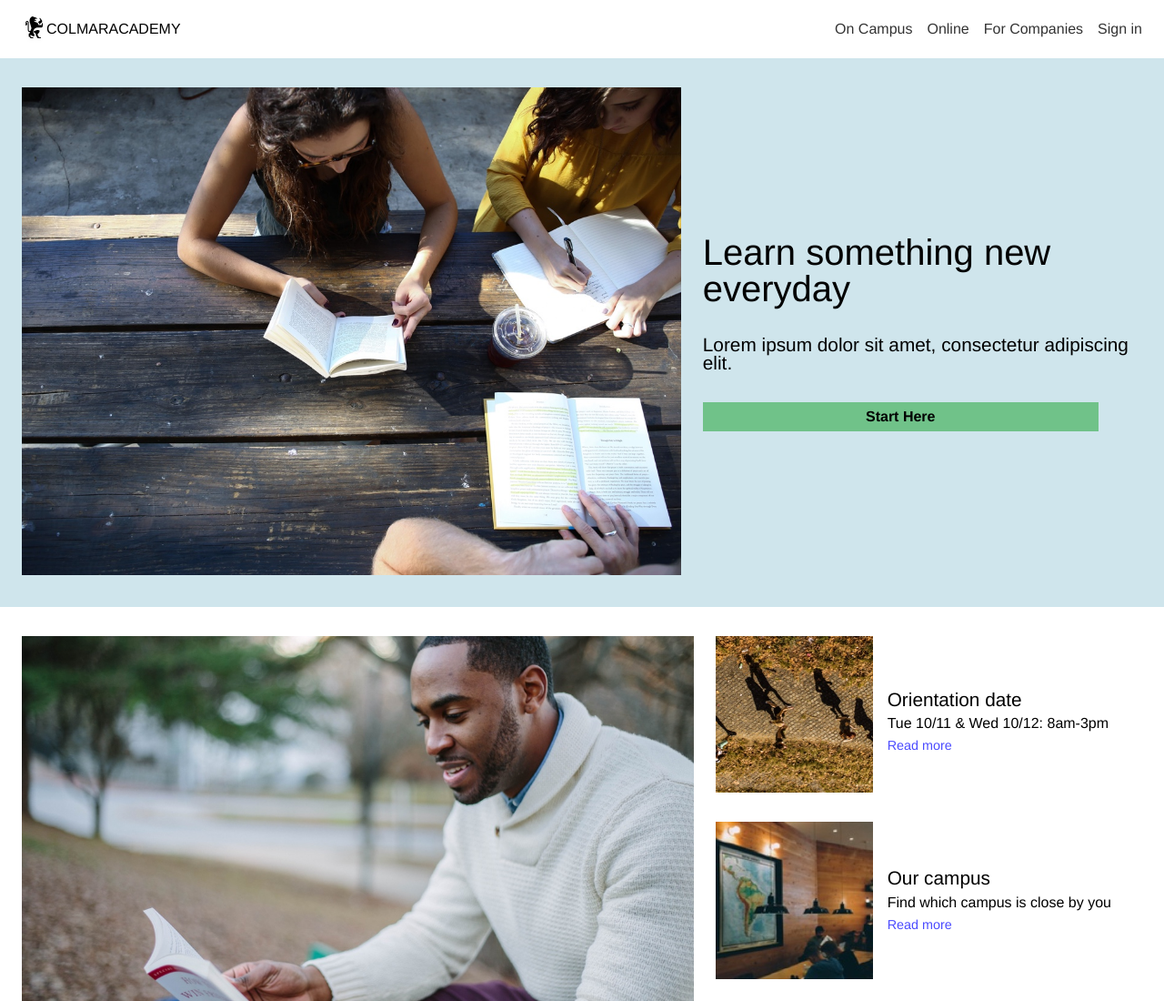
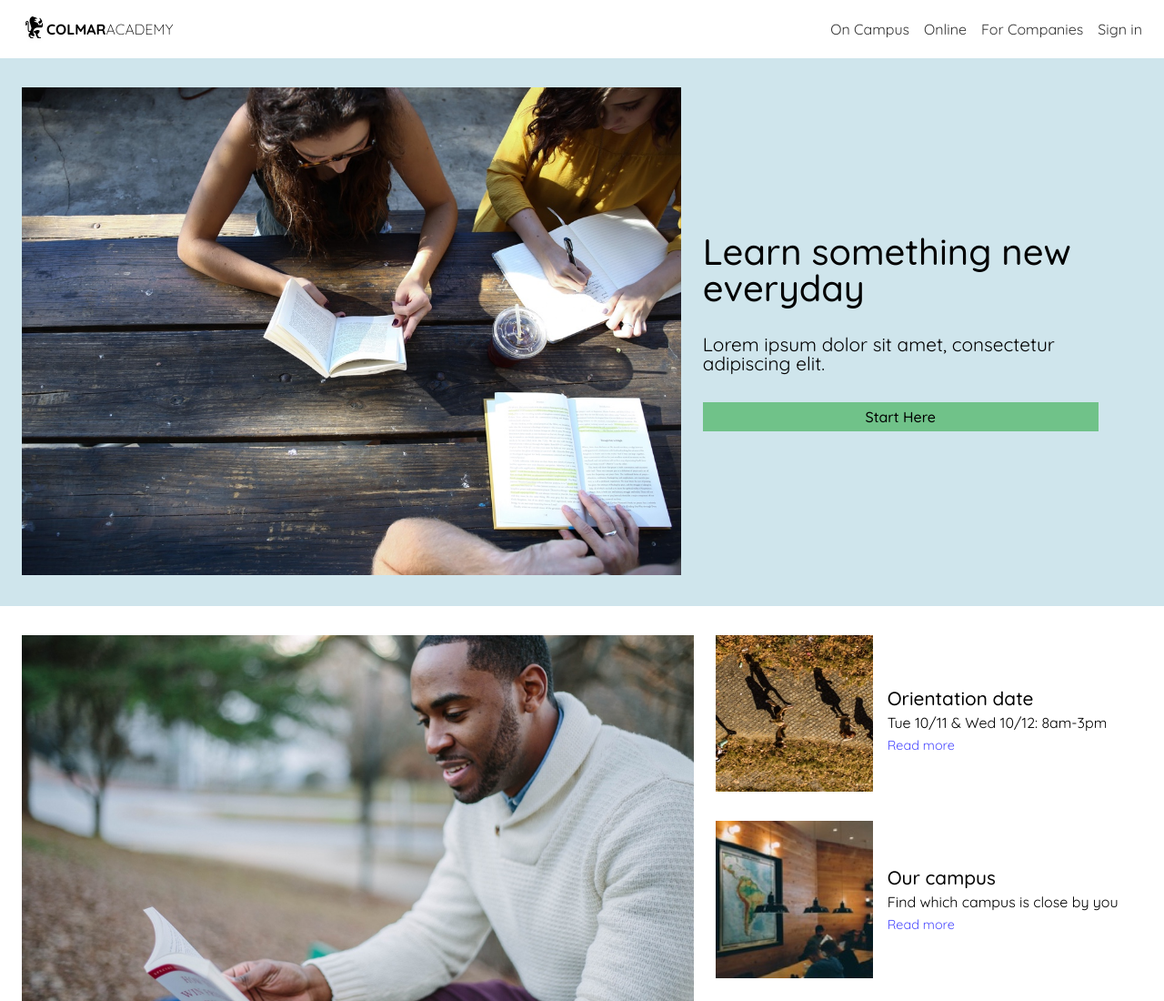
Before and after one commit to halcyondays22/colmar, a plain HTML site: page index.html in a window 1280 px wide. Shown: the top 1100 px of the page at 91% size. Drawn offline with Linux system fonts and the light colour scheme.

Commit message:
Added iphone meta

```diff
--- a/index.html
+++ b/index.html
@@ -1,10 +1,13 @@
 <!DOCTYPE html>
+
 <html lang="en" dir="ltr">
   <head>
+    <meta name="viewport" content="width=device-width, initial-scale=1.0">
     <meta charset="utf-8">
     <title>Colmar Academy</title>
     <link rel="stylesheet" type="text/css" href="resources/css/reset.css">
     <link rel="stylesheet" type="text/css" href="resources/css/style.css">
+    <link href="https://fonts.googleapis.com/css?family=Quicksand:300,400,500,700" rel="stylesheet">
   </head>
   <body>
 
@@ -12,7 +15,7 @@
     <header>
       <div class="logo">
         <img src="resources/images/ic-logo.svg" alt="logo">
-        <h2>colmar<span>academy</span></h2>
+        <h2><span>colmar</span>academy</h2>
       </div>
       <nav class="desktop_nav">
         <ul>
--- a/resources/css/style.css
+++ b/resources/css/style.css
@@ -7,7 +7,7 @@ html {
 body {
   font-size: 16px;
   width: 100%;
-  font-family: Helvetica;
+  font-family: Quicksand, san-serif;
 }
 
 .main-body {
@@ -39,12 +39,17 @@ header {
   margin-left: 1.5rem;
 }
 
+.logo span {
+  font-weight: bold;
+}
+
 .logo img {
   height: 2rem;
 }
 
 .logo h2 {
   text-transform: uppercase;
+  font-weight: 300;
 }
 
 nav {
@@ -113,6 +118,7 @@ nav li a:hover {
 .banner_text h1 {
   font-size: 2.5rem;
   margin-bottom: 2rem;
+  font-weight: 500;
 }
 
 .banner_text p {
@@ -126,7 +132,7 @@ nav li a:hover {
   padding-top: 0.5rem;
   padding-bottom: 0.5rem;
   text-align: center;
-  font-weight: bold;
+  font-weight: 500;
 }
 
 .banner_text a {
@@ -205,6 +211,7 @@ nav li a:hover {
 .info_text h3 {
   padding-bottom: .5rem;
   font-size: 1.3rem;
+  font-weight: 500;
 }
 
 .info_text p {
@@ -259,6 +266,7 @@ nav li a:hover {
 .course_box h3 {
   font-size: 1.3rem;
   padding: 1rem 1rem 0.5rem 1rem;
+  font-weight: 500;
 }
 
 .course_box p {
@@ -271,6 +279,7 @@ nav li a:hover {
   text-transform: uppercase;
   padding-bottom: 0.5rem;
   font-size: 1rem;
+  font-weight: 400;
 }
 
 /* Video Banner Styles */
```
